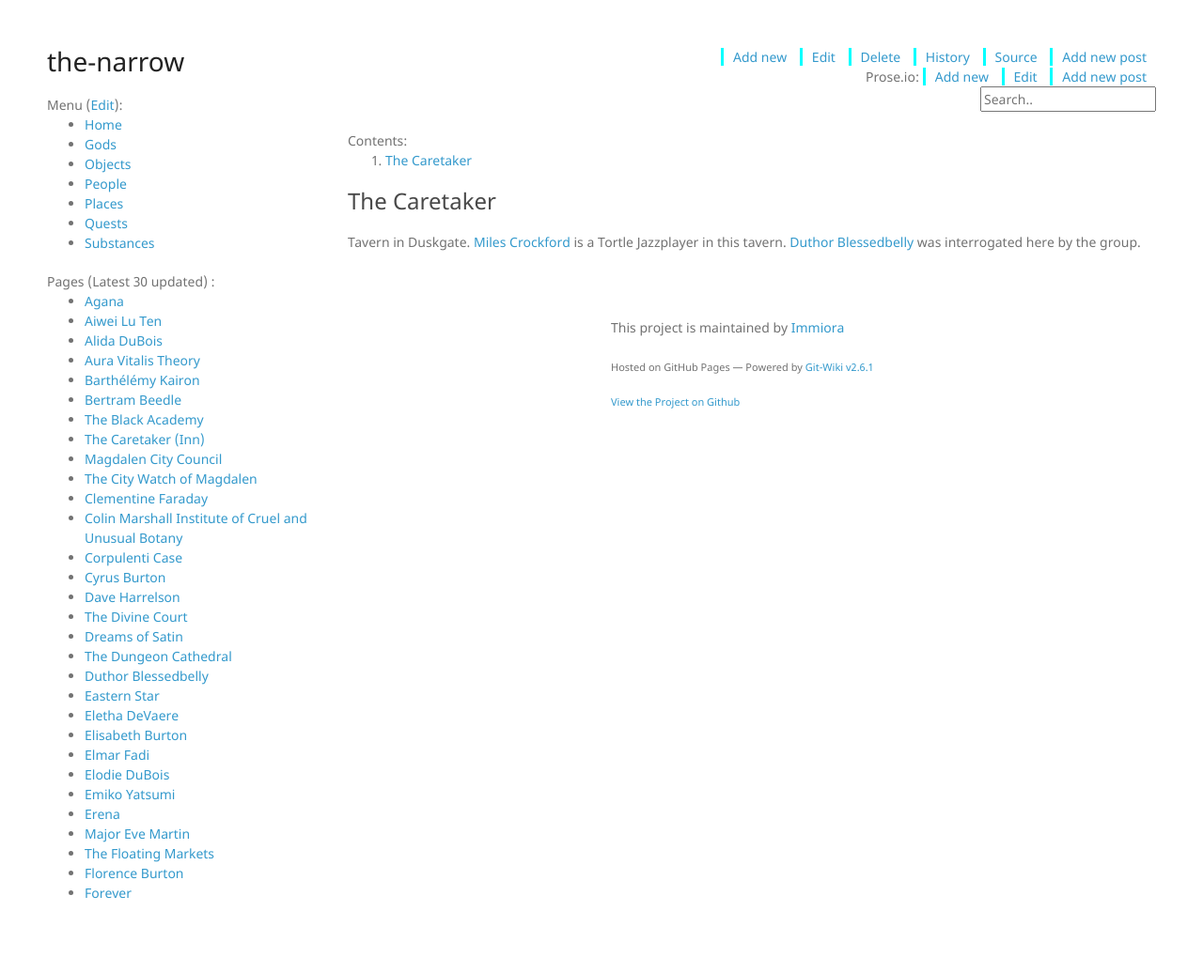
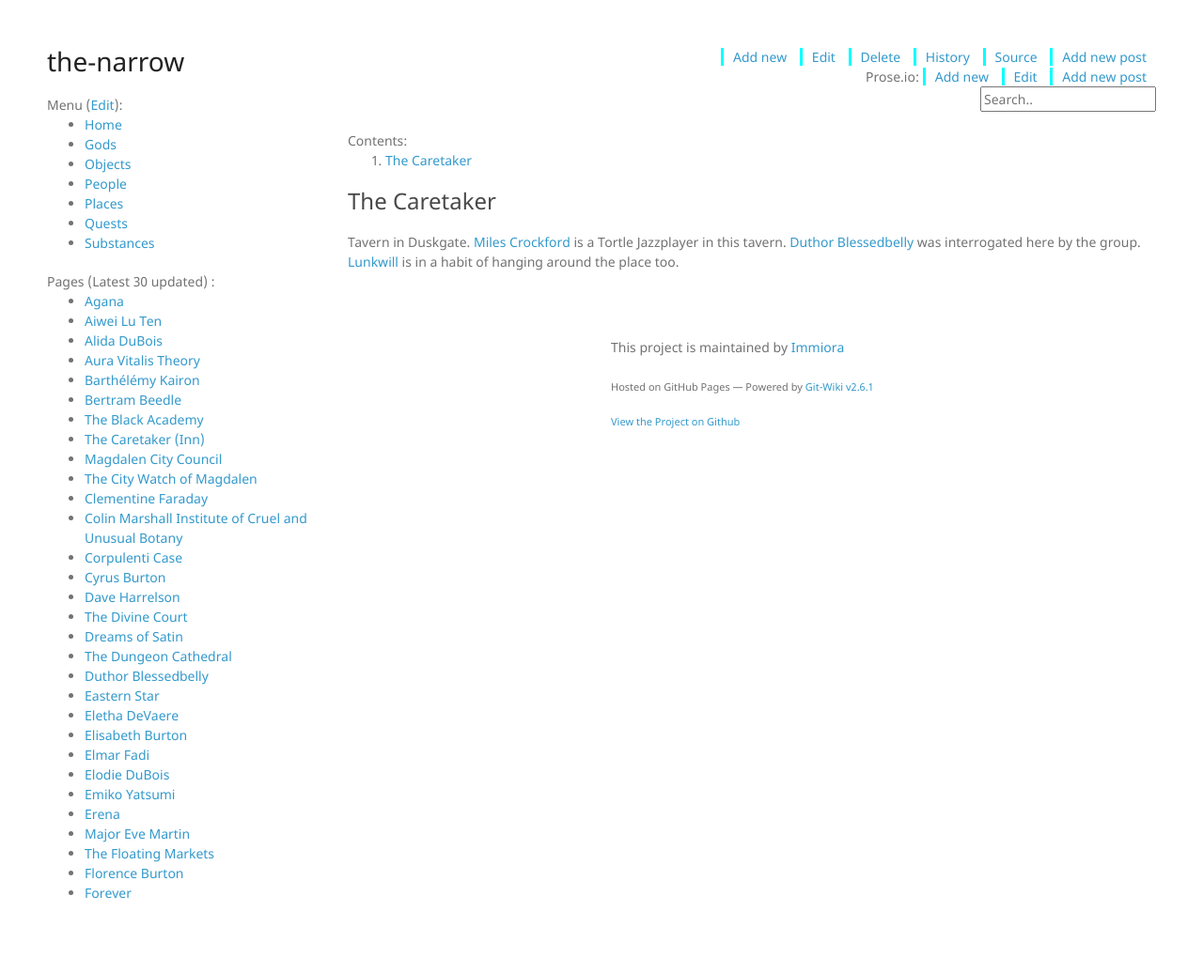
Before and after one commit to Immiora/the-narrow, a Jekyll site: the page built from wiki/places/Caretaker.md, in a window 1280 px wide. Shown: the whole page at 94% size. Built offline with Jekyll 4.4.1, drawn with Linux system fonts in a browser that asks for light colours; nearby versions of some CDN libraries.

Commit message:
Update Caretaker.md

```diff
--- a/wiki/places/Caretaker.md
+++ b/wiki/places/Caretaker.md
@@ -6,4 +6,4 @@ categories: places
 
 ### The Caretaker
 
-Tavern in Duskgate. [Miles Crockford](MilesCrockford) is a Tortle Jazzplayer in this tavern. [Duthor Blessedbelly](DuthorBlessedbelly) was interrogated here by the group.
+Tavern in Duskgate. [Miles Crockford](MilesCrockford) is a Tortle Jazzplayer in this tavern. [Duthor Blessedbelly](DuthorBlessedbelly) was interrogated here by the group. [Lunkwill](Lunkwill) is in a habit of hanging around the place too.
```
